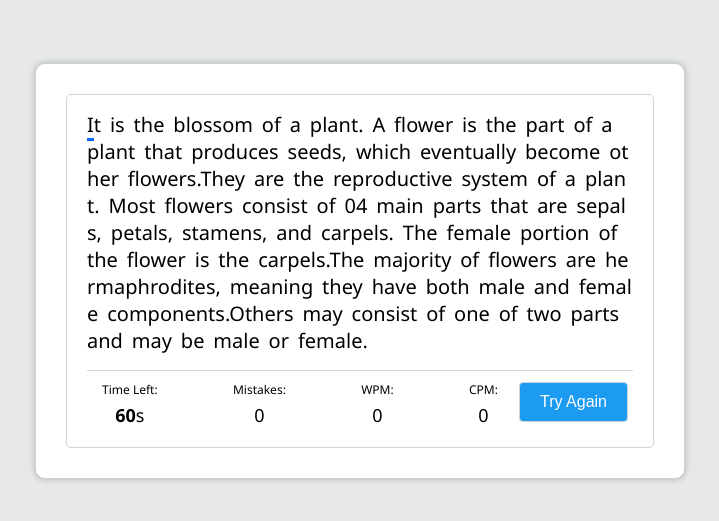
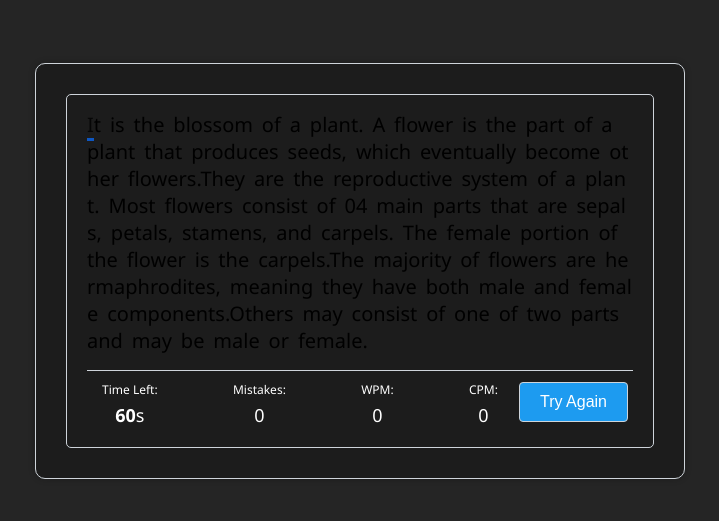
Before and after one commit to i1Zeus/speed-writer, a React (Create React App) app: page / in a window 1280 px wide. Shown: the part 129-650 px from the top of the page, without its empty margins (280-999 px from the left). Built offline with nearby package versions, Linux system fonts and the light colour scheme.

Commit message:
refactor: Update background color and add blinking animation to active span in SpeedTypingGame.css

```diff
--- a/src/components/SpeedTypingGame.css
+++ b/src/components/SpeedTypingGame.css
@@ -7,7 +7,8 @@ body {
   justify-content: center;
   align-items: center;
   font-family: "Segoe UI", Tahoma, Geneva, Verdana, sans-serif;
-  background-color: #e7e9e9;
+  background-color: #252525;
+  color: #fff;
 }
 
 .container {
@@ -18,7 +19,7 @@ body {
   border-radius: 10px;
   box-sizing: border-box;
   border: 1px solid #ced4da;
-  background: #fff;
+  background: rgb(28, 28, 28);
   box-shadow: 0 0 6px rgba(0, 0, 0, 0.25);
 }
 
@@ -58,6 +59,22 @@ span.correct {
 
 span.active {
   border-bottom: 3px solid #0a6bf9;
+}
+/* Make the active span blink as if a real text poniter */
+span.active {
+  animation: blink 0.9s infinite;
+}
+
+@keyframes blink {
+  0% {
+    opacity: 1;
+  }
+  50% {
+    opacity: 0;
+  }
+  100% {
+    opacity: 1;
+  }
 }
 
 .section2 {
```
